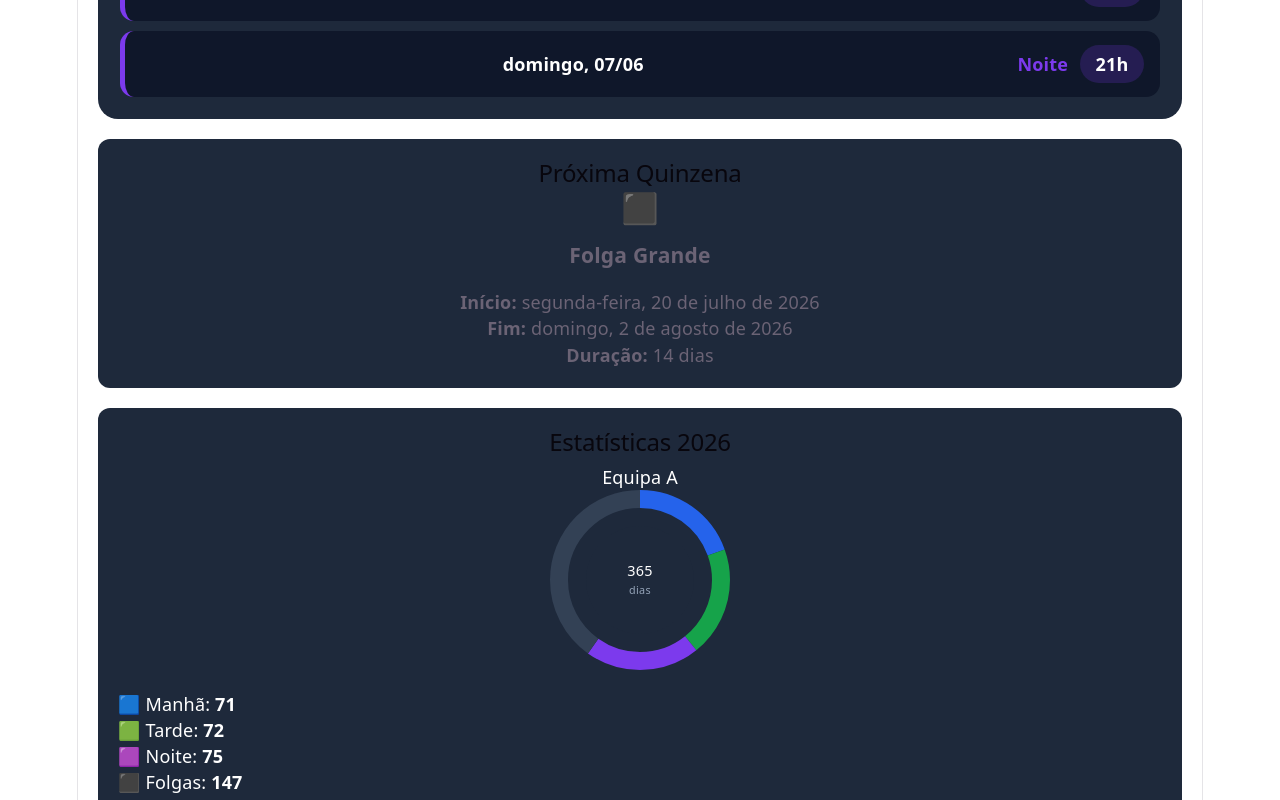
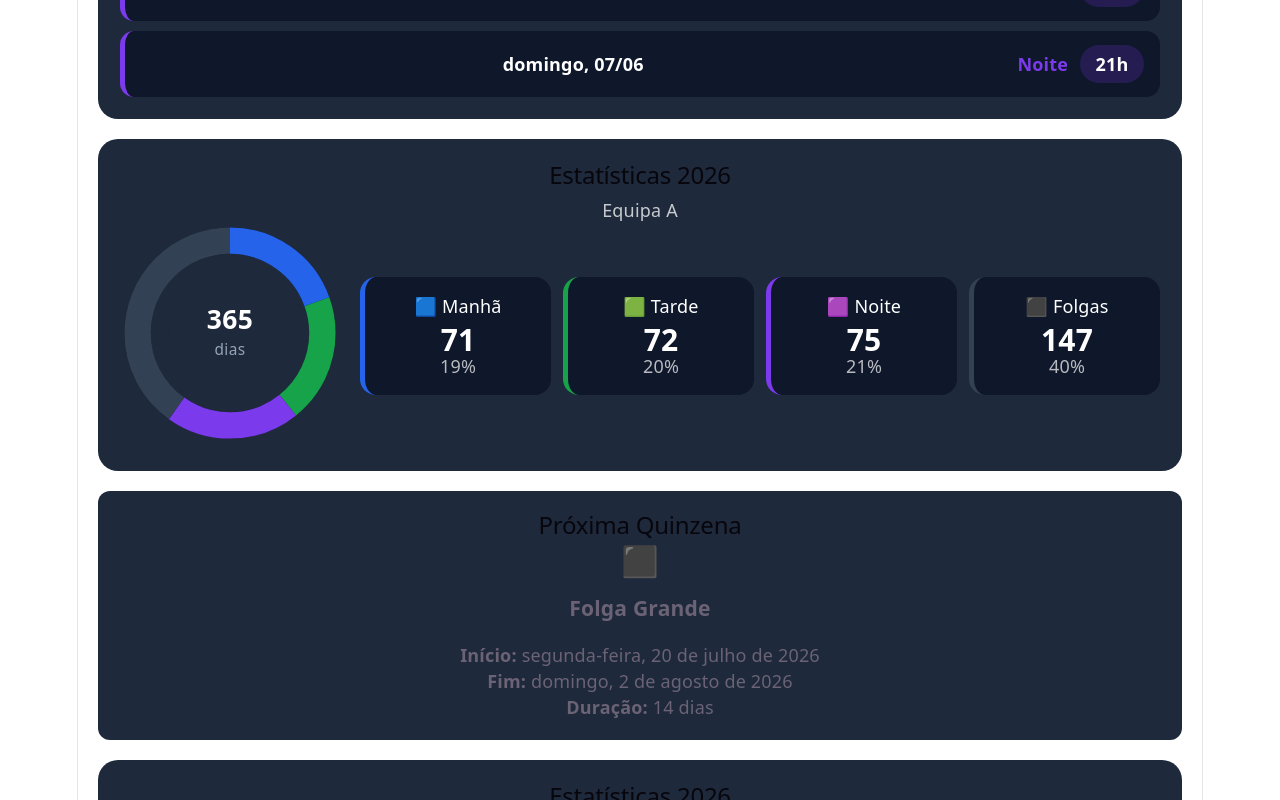
Before and after one commit to LDinisPT/verallia-portugal-turnos, a React (Vite) app: page / in a window 1280 px wide. Shown: the part 1120-1920 px from the top of the page. Built offline with nearby package versions, Linux system fonts and the light colour scheme.

Commit message:
Adicionar donut stats

```diff
--- a/src/App.jsx
+++ b/src/App.jsx
@@ -1,5 +1,5 @@
+import Stats from "./components/Stats";
 import DashboardCards from "./components/DashboardCards";
-import Stats from "./components/Stats";
 import NextQuinzena from "./components/NextQuinzena";
 import NextDays from "./components/NextDays";
 import { useState } from "react";
@@ -30,6 +30,7 @@ export default function App() {
       />
       <DashboardCards team={team} />
       <NextDays team={team} />
+      <Stats team={team} />
       <NextQuinzena team={team} />
       <Stats team={team} />
       <InstallApp />
--- a/src/components/Stats.jsx
+++ b/src/components/Stats.jsx
@@ -7,127 +7,160 @@ const colors = {
   F: "#334155",
 };
 
-function getCircleSegment(percent, offset) {
-  const circumference = 2 * Math.PI * 45;
+const labels = {
+  M: "Manhã",
+  T: "Tarde",
+  N: "Noite",
+  F: "Folgas",
+};
 
-  return {
-    strokeDasharray: `${percent * circumference} ${circumference}`,
-    strokeDashoffset: -offset * circumference,
+const emojis = {
+  M: "🟦",
+  T: "🟩",
+  N: "🟪",
+  F: "⬛",
 };
-}
 
 export default function Stats({ team }) {
+  const stats = { M: 0, T: 0, N: 0, F: 0 };
   const year = 2026;
 
-  const stats = {
-    M: 0,
-    T: 0,
-    N: 0,
-    F: 0,
-  };
+  for (let month = 1; month <= 12; month++) {
+    const daysInMonth = new Date(year, month, 0).getDate();
 
-  const start = new Date(year, 0, 1);
-  const end = new Date(year, 11, 31);
-
-  for (
-    let date = new Date(start);
-    date <= end;
-    date.setDate(date.getDate() + 1)
-  ) {
-    const shift = getShift(
-      team,
-      date.getFullYear(),
-      date.getMonth() + 1,
-      date.getDate()
-    );
-
-    stats[shift] = (stats[shift] || 0) + 1;
+    for (let day = 1; day <= daysInMonth; day++) {
+      const shift = getShift(team, year, month, day);
+      if (stats[shift] !== undefined) stats[shift]++;
+    }
   }
 
   const total = stats.M + stats.T + stats.N + stats.F;
-
-  const values = [
-    { key: "M", label: "Manhã", emoji: "🟦", value: stats.M },
-    { key: "T", label: "Tarde", emoji: "🟩", value: stats.T },
-    { key: "N", label: "Noite", emoji: "🟪", value: stats.N },
-    { key: "F", label: "Folgas", emoji: "⬛", value: stats.F },
-  ];
+  const radius = 42;
+  const circumference = 2 * Math.PI * radius;
 
   let offset = 0;
+
+  const items = ["M", "T", "N", "F"].map((key) => {
+    const value = stats[key];
+    const percent = value / total;
+    const dash = `${percent * circumference} ${circumference}`;
+    const dashOffset = -offset * circumference;
+
+    offset += percent;
+
+    return { key, value, percent, dash, dashOffset };
+  });
 
   return (
     <div
       style={{
         margin: "20px",
-        padding: "20px",
-        borderRadius: "12px",
+        padding: "22px",
+        borderRadius: "20px",
         background: "#1e293b",
         color: "white",
-        textAlign: "center",
       }}
     >
-      <h2>Estatísticas 2026</h2>
+      <h2 style={{ textAlign: "center" }}>Estatísticas 2026</h2>
 
-      <p>Equipa {team}</p>
+      <p style={{ textAlign: "center", opacity: 0.75 }}>
+        Equipa {team}
+      </p>
 
-      <svg width="180" height="180" viewBox="0 0 100 100">
-        {values.map((item) => {
-          const percent = item.value / total;
+      <div
+        style={{
+          display: "grid",
+          gridTemplateColumns: "220px 1fr",
+          gap: "20px",
+          alignItems: "center",
+        }}
+      >
+        <div style={{ textAlign: "center" }}>
+          <svg width="220" height="220" viewBox="0 0 100 100">
+            <circle
+              cx="50"
+              cy="50"
+              r={radius}
+              fill="none"
+              stroke="#0f172a"
+              strokeWidth="12"
+            />
 
-          const segment = getCircleSegment(percent, offset);
-
-          offset += percent;
-
-          return (
+            {items.map((item) => (
               <circle
                 key={item.key}
                 cx="50"
                 cy="50"
-              r="45"
-              fill="transparent"
+                r={radius}
+                fill="none"
                 stroke={colors[item.key]}
-              strokeWidth="10"
+                strokeWidth="12"
+                strokeDasharray={item.dash}
+                strokeDashoffset={item.dashOffset}
                 transform="rotate(-90 50 50)"
-              {...segment}
               />
-          );
-        })}
+            ))}
 
-        <circle
-          cx="50"
-          cy="50"
-          r="30"
-          fill="#1e293b"
-        />
+            <circle cx="50" cy="50" r="28" fill="#1e293b" />
 
             <text
               x="50"
               y="48"
               textAnchor="middle"
               fill="white"
-          fontSize="8"
+              fontSize="12"
+              fontWeight="bold"
             >
               {total}
             </text>
 
             <text
               x="50"
-          y="58"
+              y="60"
               textAnchor="middle"
               fill="#94a3b8"
-          fontSize="6"
+              fontSize="7"
             >
               dias
             </text>
           </svg>
+        </div>
 
-      <div style={{ marginTop: "15px", textAlign: "left" }}>
-        {values.map((item) => (
-          <p key={item.key}>
-            {item.emoji} {item.label}:{" "}
-            <strong>{item.value}</strong>
-          </p>
+        <div
+          style={{
+            display: "grid",
+            gridTemplateColumns: "repeat(auto-fit, minmax(130px, 1fr))",
+            gap: "12px",
+          }}
+        >
+          {items.map((item) => (
+            <div
+              key={item.key}
+              style={{
+                background: "#0f172a",
+                borderRadius: "16px",
+                padding: "16px",
+                borderLeft: `5px solid ${colors[item.key]}`,
+              }}
+            >
+              <div>{emojis[item.key]} {labels[item.key]}</div>
+
+              <div
+                style={{
+                  fontSize: "30px",
+                  fontWeight: "bold",
+                  marginTop: "8px",
+                }}
+              >
+                {item.value}
+              </div>
+
+              <div style={{ opacity: 0.7 }}>
+                {Math.round(item.percent * 100)}%
+              </div>
+            </div>
           ))}
+        </div>
       </div>
     </div>
   );
```
Lines whose indentation alone changed are shown as unchanged.
